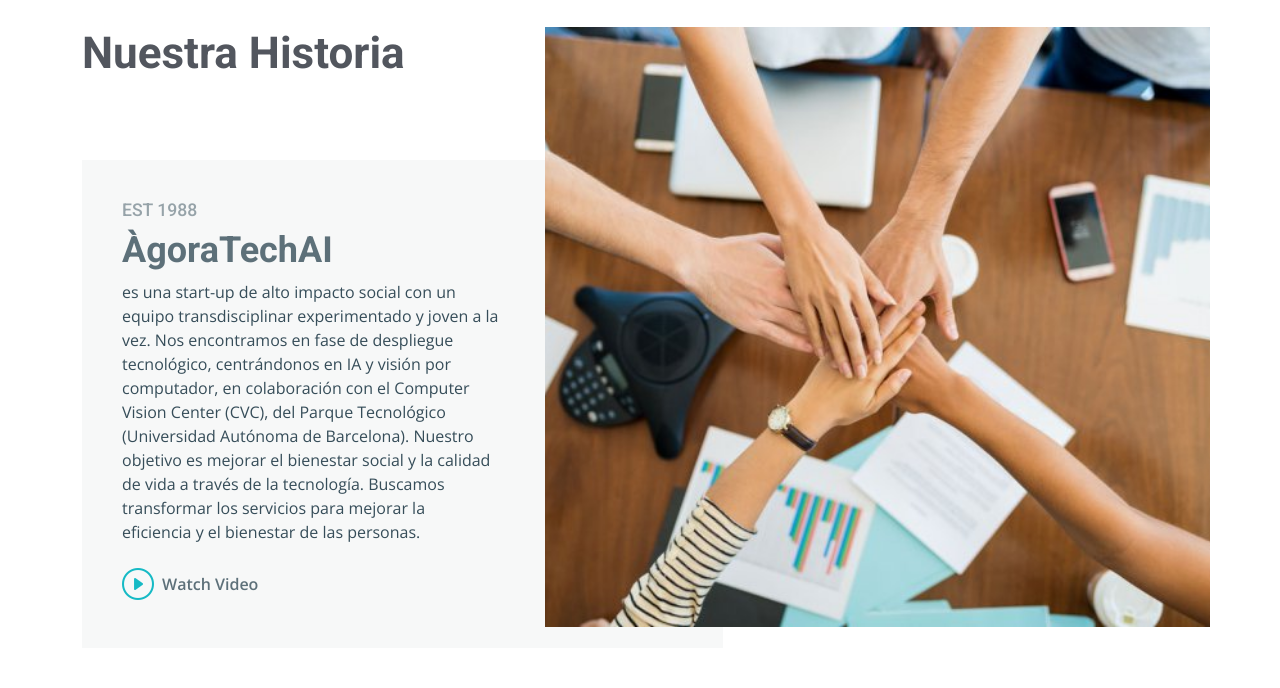
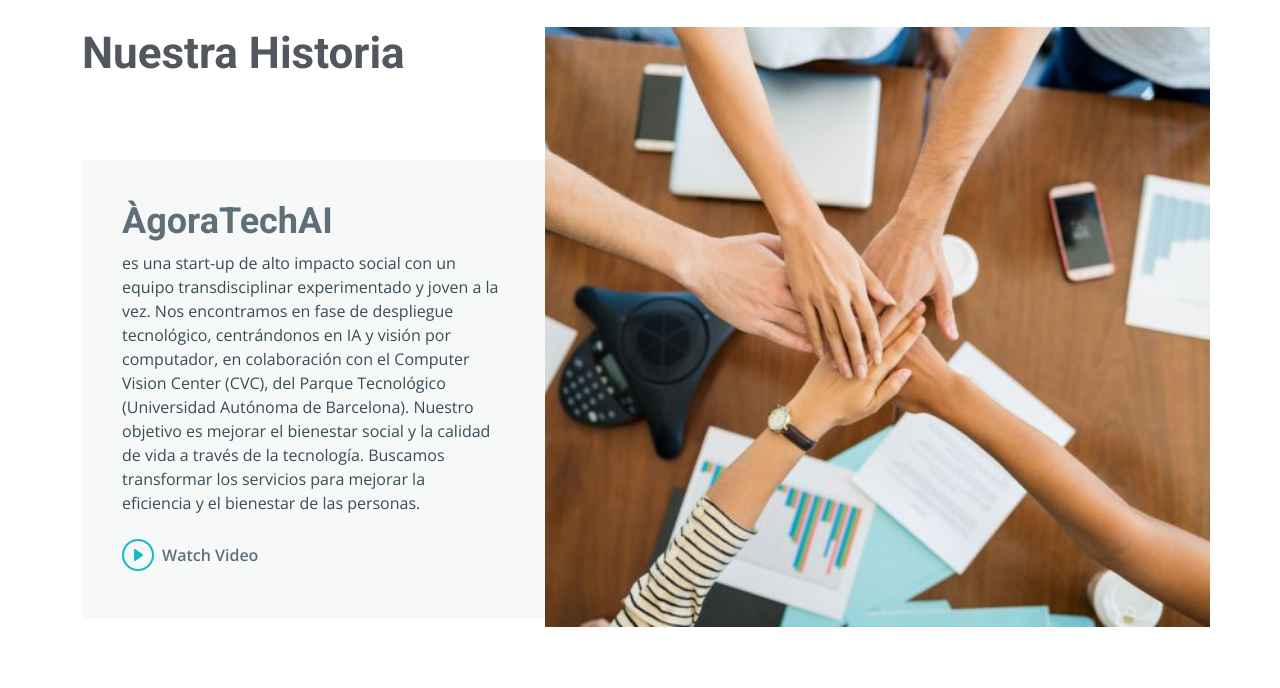
Before and after one commit to hernanver/agoraweb, a Django app: page /es/ in a window 1280 px wide. Shown: the part 4158-4846 px from the top of the page. Run offline with Django 5.2, Linux system fonts and the light colour scheme; some libraries are stand-ins or nearby versions.

Commit message:
Sacando est

```diff
--- a/core/templates/core/home.html
+++ b/core/templates/core/home.html
@@ -430,7 +430,7 @@
       <div class="col-lg-7" data-aos="fade-up" data-aos-delay="100">
         <h2 class="inner-title">{% trans "Nuestra Historia" %}</h2>
         <div class="our-story">
-          <h4>{% trans "Est 1988" %}</h4>
+          {% comment %} <h4>{% trans "Est 1988" %}</h4> {% endcomment %}
           <h3>ÀgoraTechAI</h3>
           <p>
             {% trans "es una start-up de alto impacto social con un equipo transdisciplinar experimentado y joven a la vez. Nos encontramos en fase de despliegue tecnológico, centrándonos en IA y visión por computador, en colaboración con el Computer Vision Center (CVC), del Parque Tecnológico (Universidad Autónoma de Barcelona). Nuestro objetivo es mejorar el bienestar social y la calidad de vida a través de la tecnología. Buscamos transformar los servicios para mejorar la eficiencia y el bienestar de las personas." %}
```
Also changed, not shown: 1 other file.
